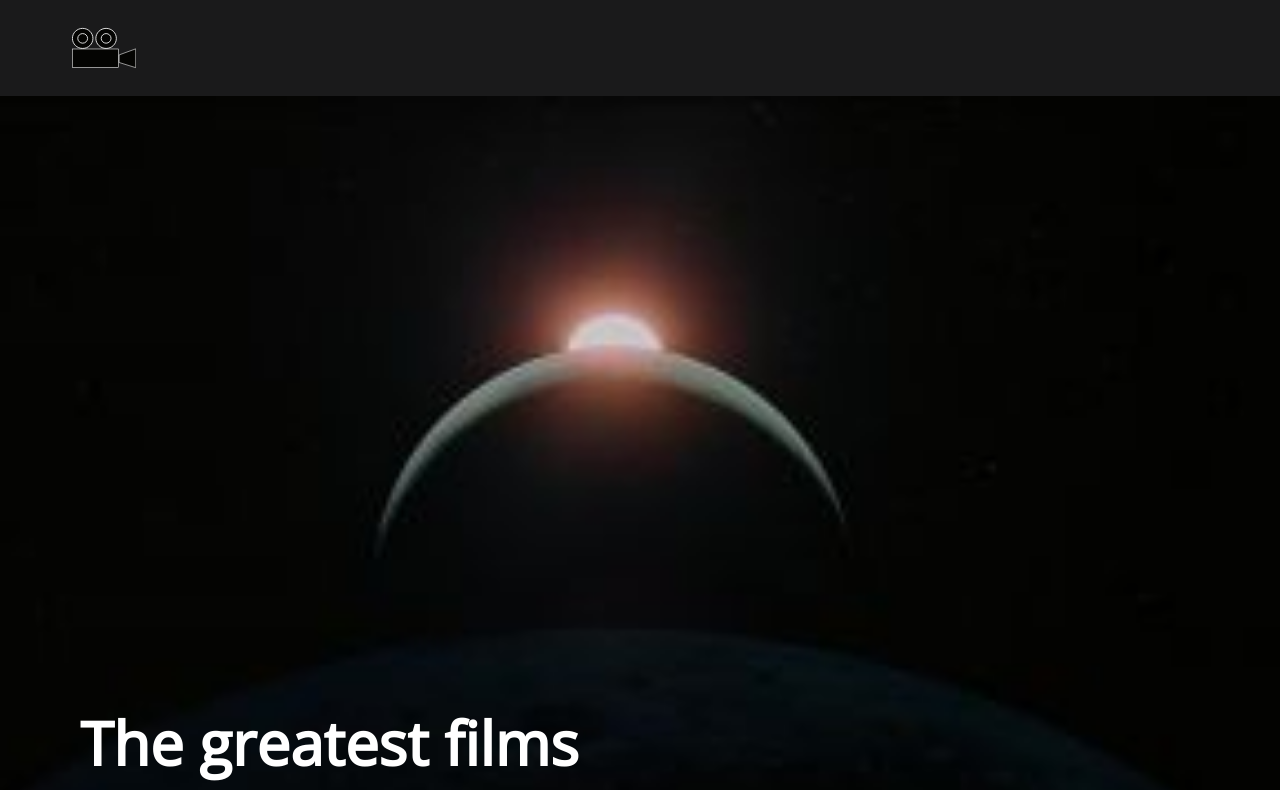
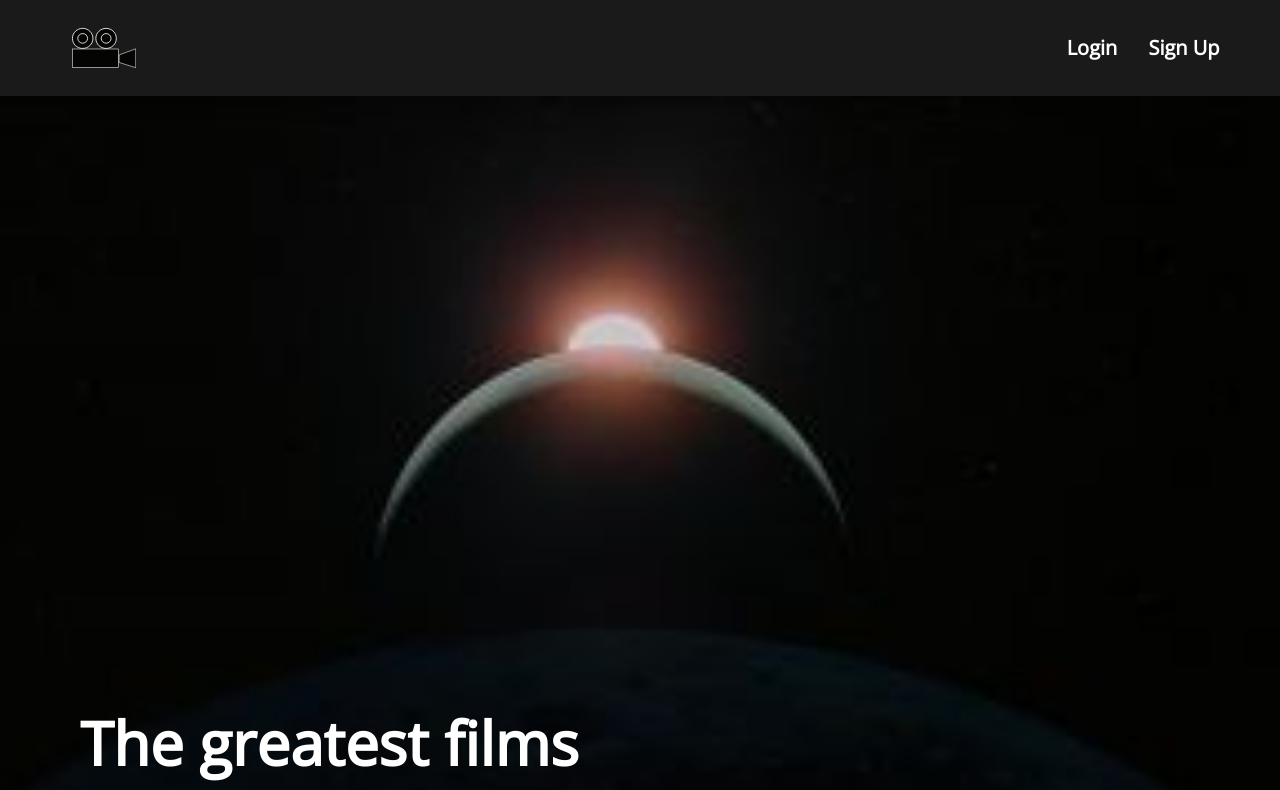
Before and after one commit to jonahBerlyne/sight-and-sound-movies-app, a React (Create React App) app in the folder frontend/: page / in a window 1280 px wide. Shown: the top 790 px of the page. Built offline with nearby package versions, Linux system fonts and the light colour scheme; the HTML template or start-up script is replaced by a standard one.

Commit message:
added menu to header

```diff
--- a/frontend/src/App.tsx
+++ b/frontend/src/App.tsx
@@ -7,7 +7,7 @@ import PageNotFound from './Components/PageNotFound';
 
 export default function App() {
   return (
-    <div className='bg-[#030303]'>
+    <div className='bg-[#030303] font-open'>
       <Router>
         <Header />
         <Routes>
--- a/frontend/src/Components/Header.tsx
+++ b/frontend/src/Components/Header.tsx
@@ -16,32 +16,25 @@ function Header() {
        <Link to='/' className='mr-4 py-2 whitespace-nowrap'>
         <Logo />
        </Link>
+       <button
+            className='text-primary-100 cursor-pointer text-xl leading-none px-3 mt-1 border-solid border-transparent rounded bg-transparent block md:hidden outline-none focus:outline-none'
+            type='button'
+            onClick={() => setMenuOpen(!menuOpen)}
+        >
+         <MenuButton
+          isOpen={menuOpen}
+          color="#FFFFFF"
+          strokeWidth={1}
+         />
+        </button>
      </div>
-     <motion.div
-        initial={{ rotate: 0 }}
-        animate={{ rotate: menuOpen ? 45 : 0 }}
-        transition={{ duration: 0.3 }}
-        className="hamburger"
-        onClick={() => setMenuOpen(!menuOpen)}
-      >
-        <span />
-        <span />
-        <span />
-      </motion.div>
-      <AnimatePresence>
-        {menuOpen && (
-          <motion.ul
-            initial={{ opacity: 0, x: '-100%' }}
-            animate={{ opacity: 1, x: 0 }}
-            exit={{ opacity: 0, x: '-100%' }}
-            className="navbar-options"
-          >
-            <li>Option 1</li>
-            <li>Option 2</li>
-            <li>Option 3</li>
-          </motion.ul>
-        )}
-      </AnimatePresence>
+     <div
+      className={
+       `text-center hidden md:flex md:gap-x-3 md:mr-3 lg:mr-12 flex-grow items-center justify-center py-1`}
+     >
+      <button className='w-20 sm:text-lg lg:text-xl font-semibold'>Login</button>
+      <button className='w-20 sm:text-lg lg:text-xl font-semibold'>Sign Up</button>
+     </div>
     </header>
   );
 }
--- a/frontend/src/Components/MenuButton.tsx
+++ b/frontend/src/Components/MenuButton.tsx
@@ -12,7 +12,7 @@ interface Props extends SVGMotionProps<any> {
 function MenuButton ({
   isOpen = false,
   width = 24,
-  height = 24,
+  height = 18,
   strokeWidth = 1,
   color = "#000",
   transition = undefined,
@@ -27,8 +27,7 @@ function MenuButton ({
     },
     opened: {
       rotate: 45,
-      translateY: 0,
-      translateX: 2
+      translateY: 2
     }
   };
   const center = {
@@ -46,8 +45,7 @@ function MenuButton ({
     },
     opened: {
       rotate: -45,
-      translateY: 0,
-      translateX: -0.8
+      translateY: -2,
     }
   };
   lineProps = {
```
